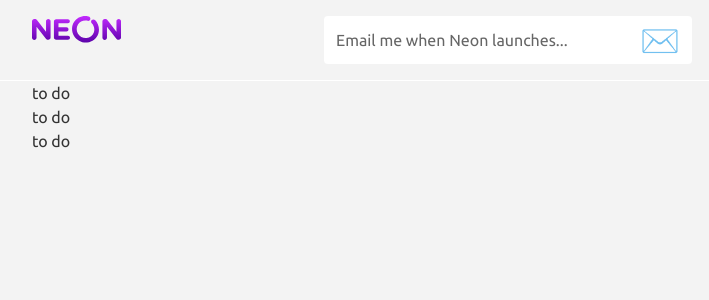
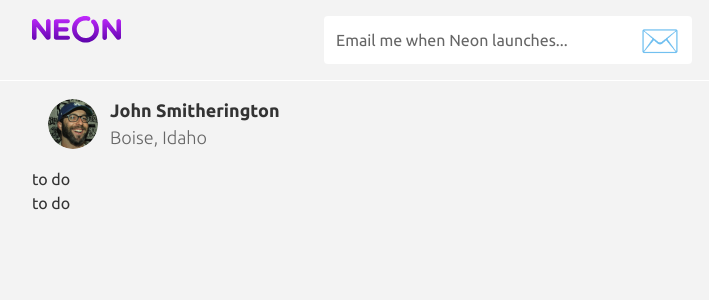
Before and after one commit to dustin100/silverorange-dev-exercise, a React (Vite) app in the folder new-page/: page / in a window 1280 px wide. Shown: the top 300 px of the page, without its empty margins (278-987 px from the left). Built offline with nearby package versions, Linux system fonts and the light colour scheme.

Commit message:
BUILD: Profile comp and styling

```diff
--- /dev/null
+++ b/new-page/src/components/Profile.module.css
@@ -0,0 +1,24 @@
+.profile {
+  display: flex;
+  align-items: center;
+  gap: var(--space-3);
+  padding: var(--space-4);
+}
+
+.avatar {
+  width: 50px;
+  height: 50px;
+  border-radius: 50%;
+  object-fit: cover;
+}
+
+.name {
+  font-weight: 700;
+  font-size: 18px;
+}
+
+.location {
+  color: var(--color-text-muted);
+  font-size: 18px;
+  font-weight: 300;
+}
--- a/new-page/src/components/Profile.tsx
+++ b/new-page/src/components/Profile.tsx
@@ -1,8 +1,20 @@
+import styles from "./Profile.module.css";
+import profilePic from "../assets/profile-pic.png";
 
 
 const Profile = () => {
   return (
-    <div>to do</div>
+    <div className={styles.profile}>
+      <img
+        className={styles.avatar}
+        src={profilePic}
+        alt="John Smitherington"
+      />
+      <div>
+        <p className={styles.name}>John Smitherington</p>
+        <p className={styles.location}>Boise, Idaho</p>
+      </div>
+    </div>
   );
 };
 
```
